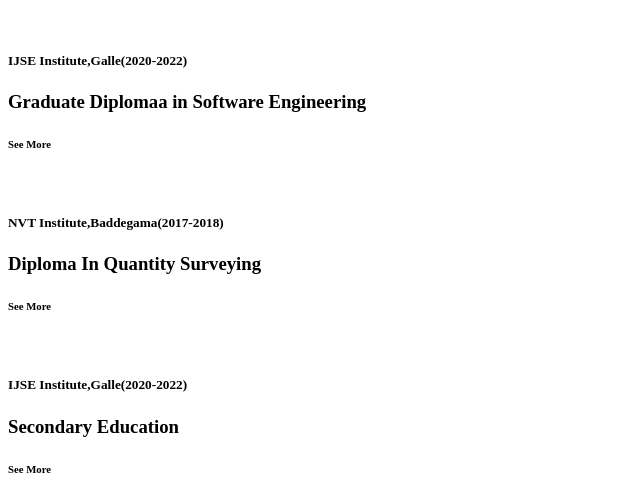
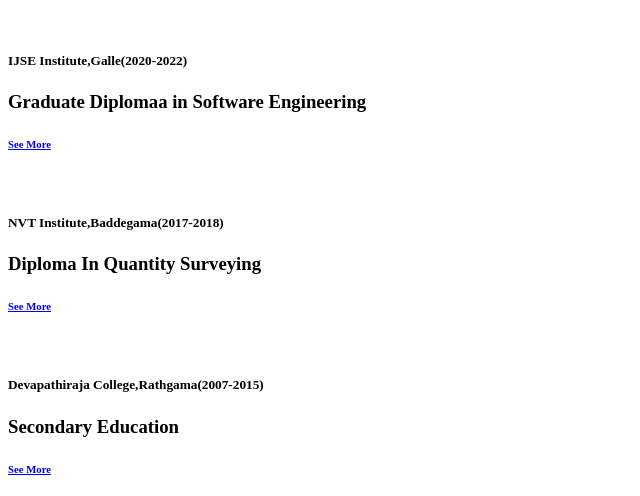
Before and after one commit to binodh97/MyProfile, a plain HTML site: page index.html in a window 1280 px wide. Shown: the part 2360-2856 px from the top of the page, without its empty margins (0-640 px from the left). Drawn offline with Linux system fonts and the light colour scheme.

Commit message:
Update Links in See More

```diff
--- a/index.html
+++ b/index.html
@@ -147,21 +147,21 @@
 
                 <h5><b>IJSE Institute,</b>Galle(2020-2022)</h5>
                 <h3><b>Graduate Diplomaa in Software Engineering</b></h3>
-                <h6>See More</h6>
+                <h6><a href="https://www.ijse.lk/">See More</a></h6>
             </section>
             <section>
                 <img src="">
 
                 <h5><b>NVT Institute,</b>Baddegama(2017-2018)</h5>
                 <h3><b>Diploma In Quantity Surveying</b></h3>
-                <h6>See More</h6>
+                <h6><a href="https://www.facebook.com/nvtibaddegamas/">See More</a></h6>
             </section>
             <section>
                 <img src="">
 
-                <h5><b>IJSE Institute,</b>Galle(2020-2022)</h5>
+                <h5><b>Devapathiraja College,</b>Rathgama(2007-2015)</h5>
                 <h3><b>Secondary Education</b></h3>
-                <h6>See More</h6>
+                <h6><a href="https://www.facebook.com/Devapathiraja/">See More</a></h6>
             </section>
         </section>
     </section>
```
